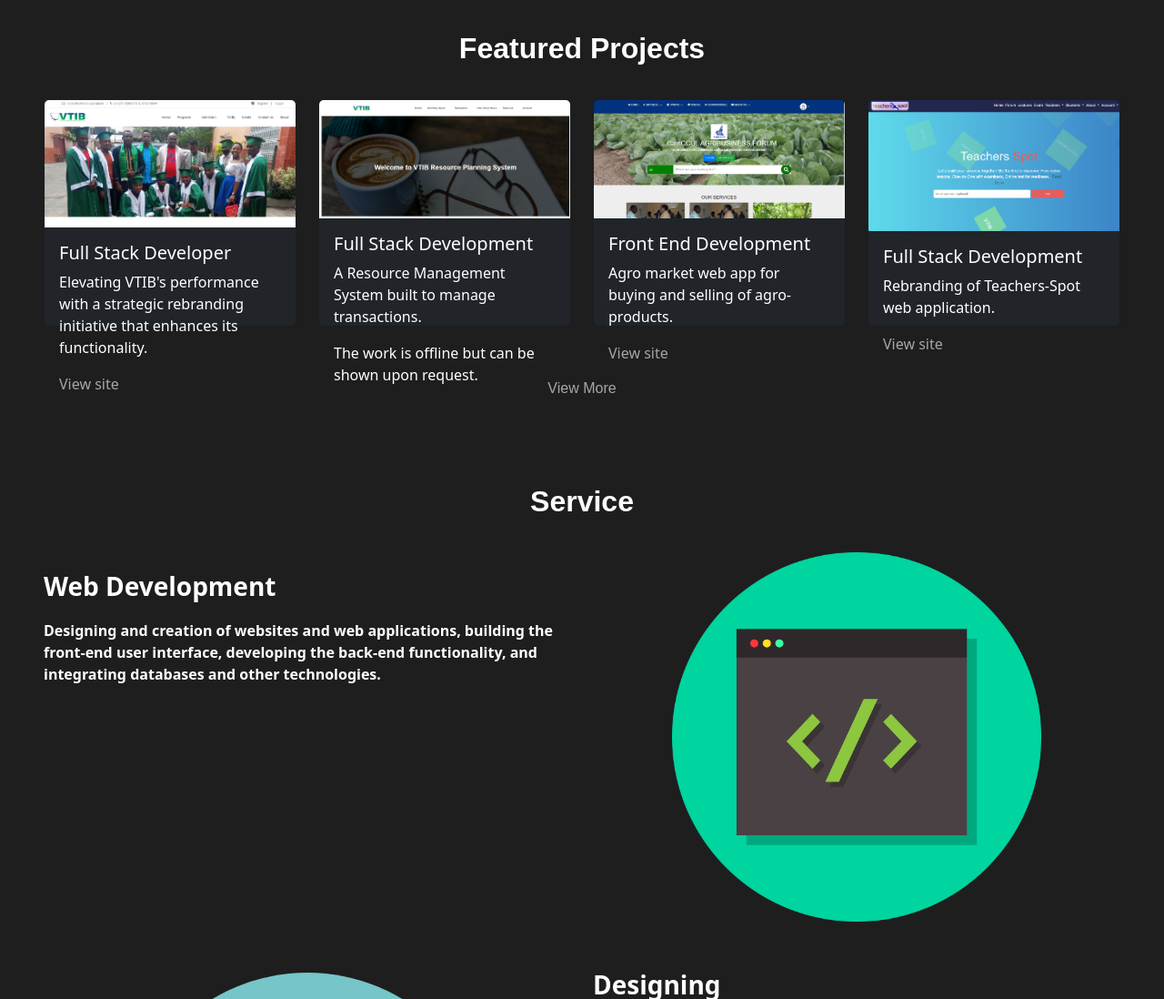
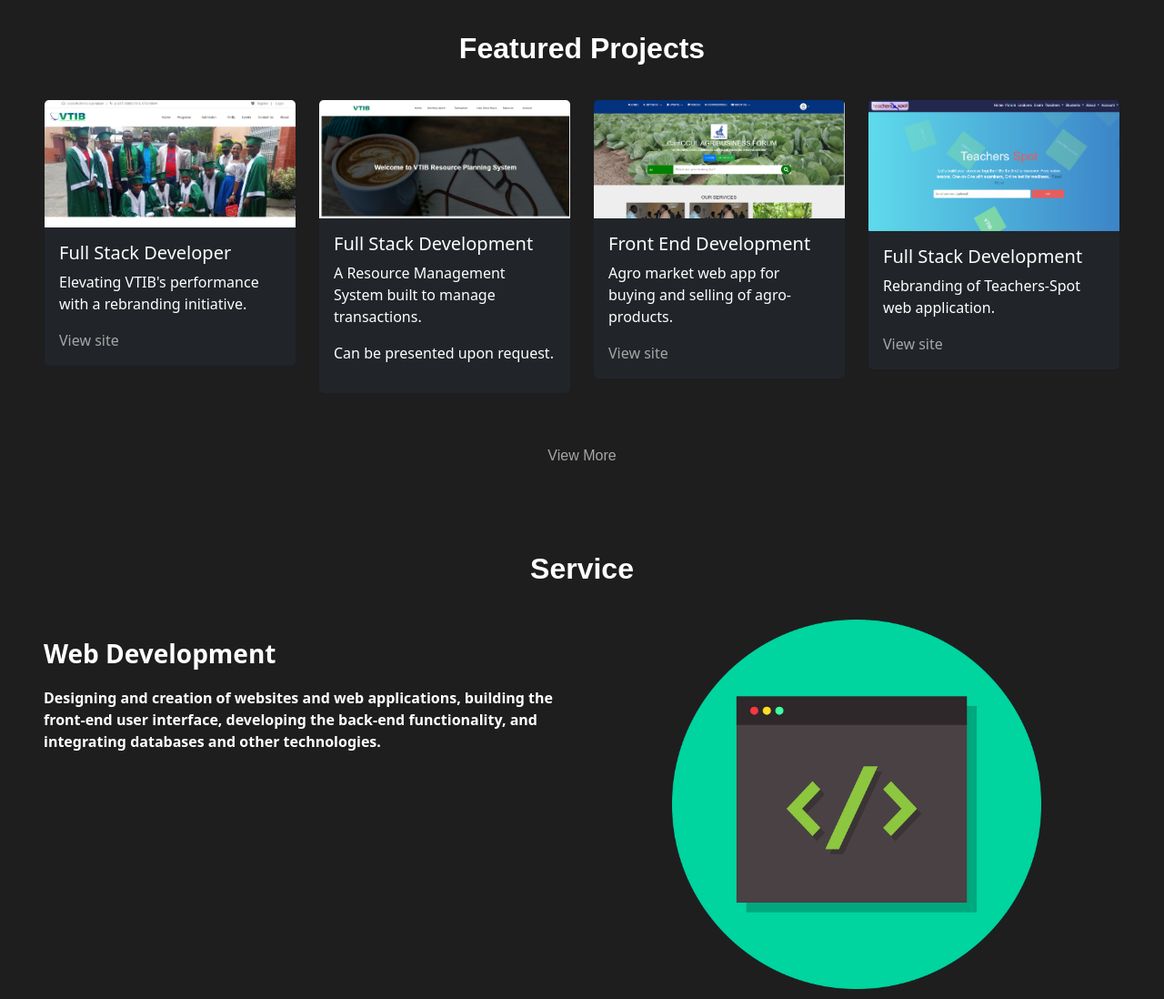
Before and after one commit to HabilSalim/Portfolio, a plain HTML site: page index.html in a window 1280 px wide. Shown: the part 2424-3522 px from the top of the page at 91% size. Drawn offline with Linux system fonts and the light colour scheme.

Commit message:
Update index.html

```diff
--- a/index.html
+++ b/index.html
@@ -79,9 +79,6 @@
   .card-links:hover {
     text-decoration: underline;
     color: #A6A6A6;
-  }
-  .card{
-    height:250px;
   }
 </style>
 
@@ -368,7 +365,7 @@
           <img src="Image/vtib-eportal.png" class="card-img-top" alt="vtib-eportal">
           <div class="card-body">
             <h5 class="card-title text-white">Full Stack Developer</h5>
-            <p class="card-text text-white">Elevating VTIB's performance with a strategic rebranding initiative that enhances its functionality.</p>
+            <p class="card-text text-white">Elevating VTIB's performance with a rebranding initiative.</p>
             <a href="https://vtib-eportal.net" class="card-links">View site</a>
           </div>
         </div>
@@ -380,7 +377,7 @@
           <div class="card-body">
             <h5 class="card-title text-white">Full Stack Development</h5>
             <p class="card-text text-white">A Resource Management System built to manage transactions.</p>
-            <p class="text-white">The work is offline but can be shown upon request.</p>
+            <p class="text-white">Can be presented upon request.</p>
           </div>
         </div>
       </div>
```
